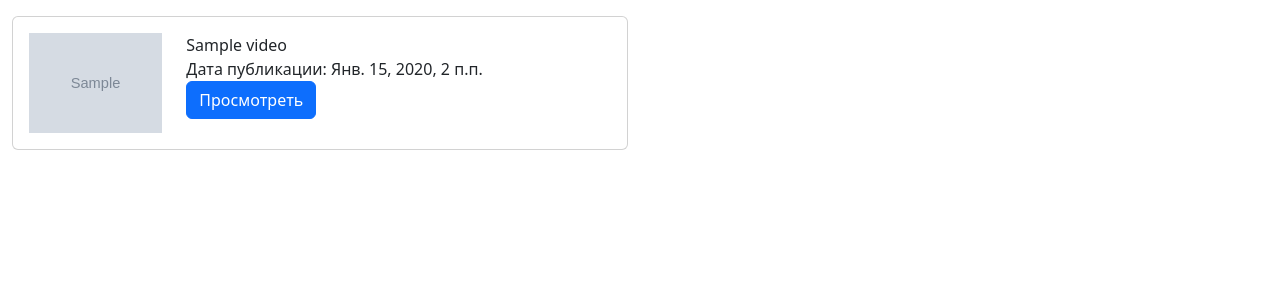
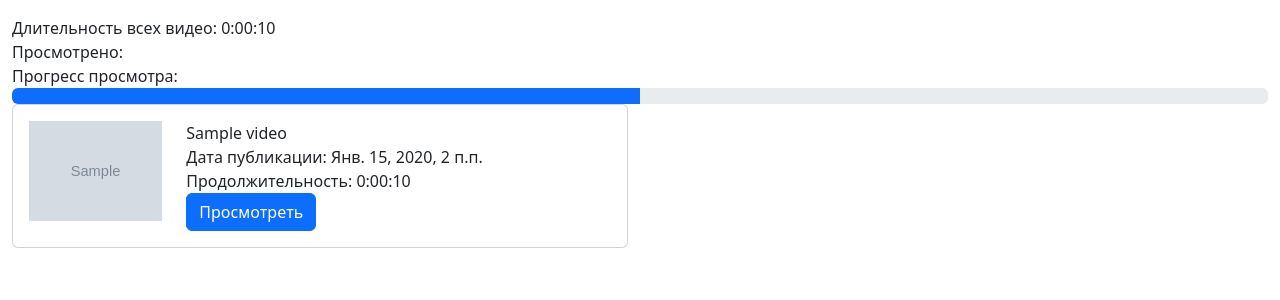
Before and after one commit to UserNikita/easycode_django, a Django app: page /youtube/videos/1/ in a window 1280 px wide. Shown: the part 80-380 px from the top of the page. Run offline with Django 3.2, Linux system fonts and the light colour scheme; tables that the repository leaves empty hold one stand-in row (values such as "Sample post"); grey boxes marked "Sample" are stand-in pictures; some libraries are stand-ins or nearby versions.

Commit message:
Добавление продолжительности видеороликов

```diff
--- a/apps/youtube/templates/youtube/list_videos.html
+++ b/apps/youtube/templates/youtube/list_videos.html
@@ -9,6 +9,20 @@
                 <li class="breadcrumb-item active" aria-current="page">Видео</li>
             </ol>
         </nav>
+    </div>
+    <div>
+        <div>
+            Длительность всех видео: {{ channel.video_duration_sum }}
+        </div>
+        <div>
+            Просмотрено:
+        </div>
+        <div>
+            Прогресс просмотра:
+            <div class="progress" role="progressbar" aria-label="Progress" aria-valuenow="50" aria-valuemin="0" aria-valuemax="100">
+              <div class="progress-bar" style="width: 50%"></div>
+            </div>
+        </div>
     </div>
     <div class="row">
         {% for video in video_list %}
@@ -22,6 +36,7 @@
                             <div class="col">
                                 <div class="card-text">{{ video.title }}</div>
                                 <div>Дата публикации: {{ video.publish_date }}</div>
+                                <div>Продолжительность: {{ video.duration_display }}</div>
                                 <a href="#" class="btn btn-primary">Просмотреть</a>
                             </div>
                         </div>
```
